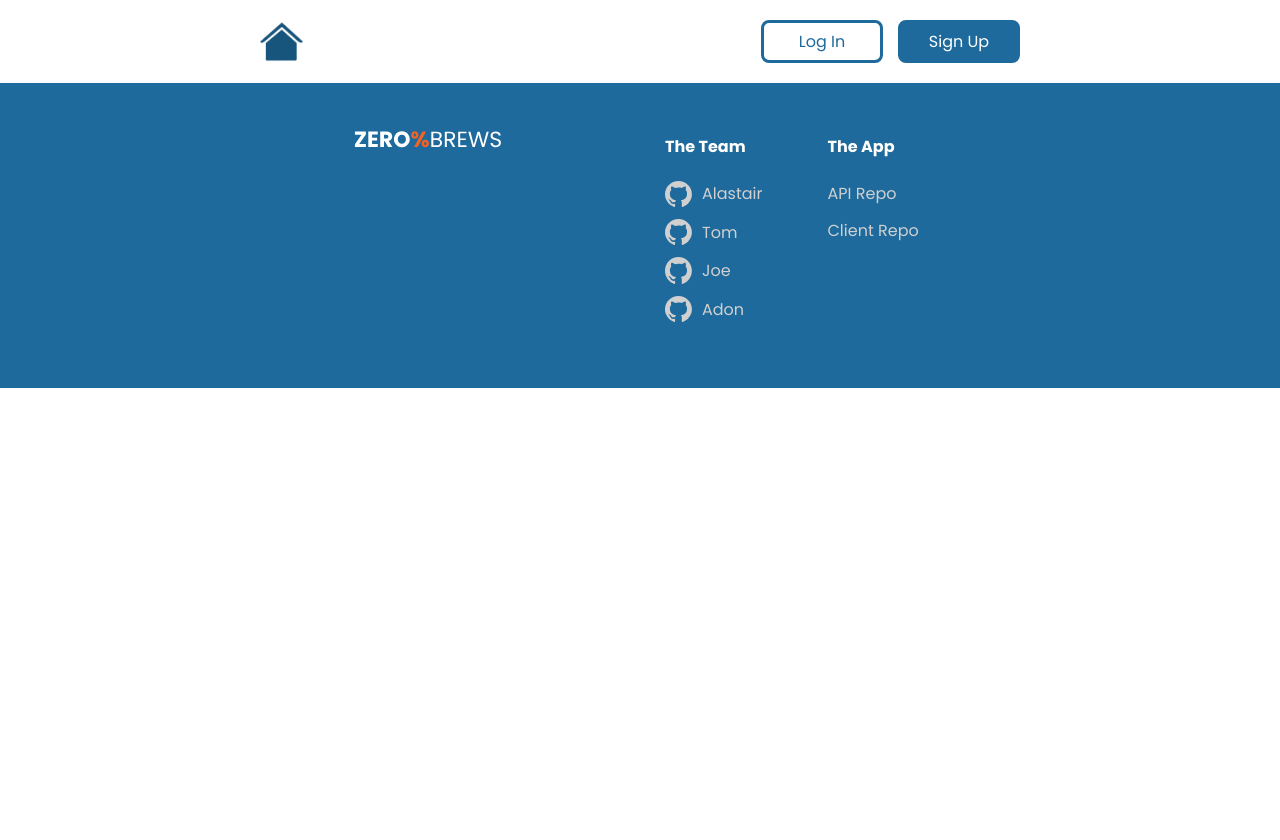
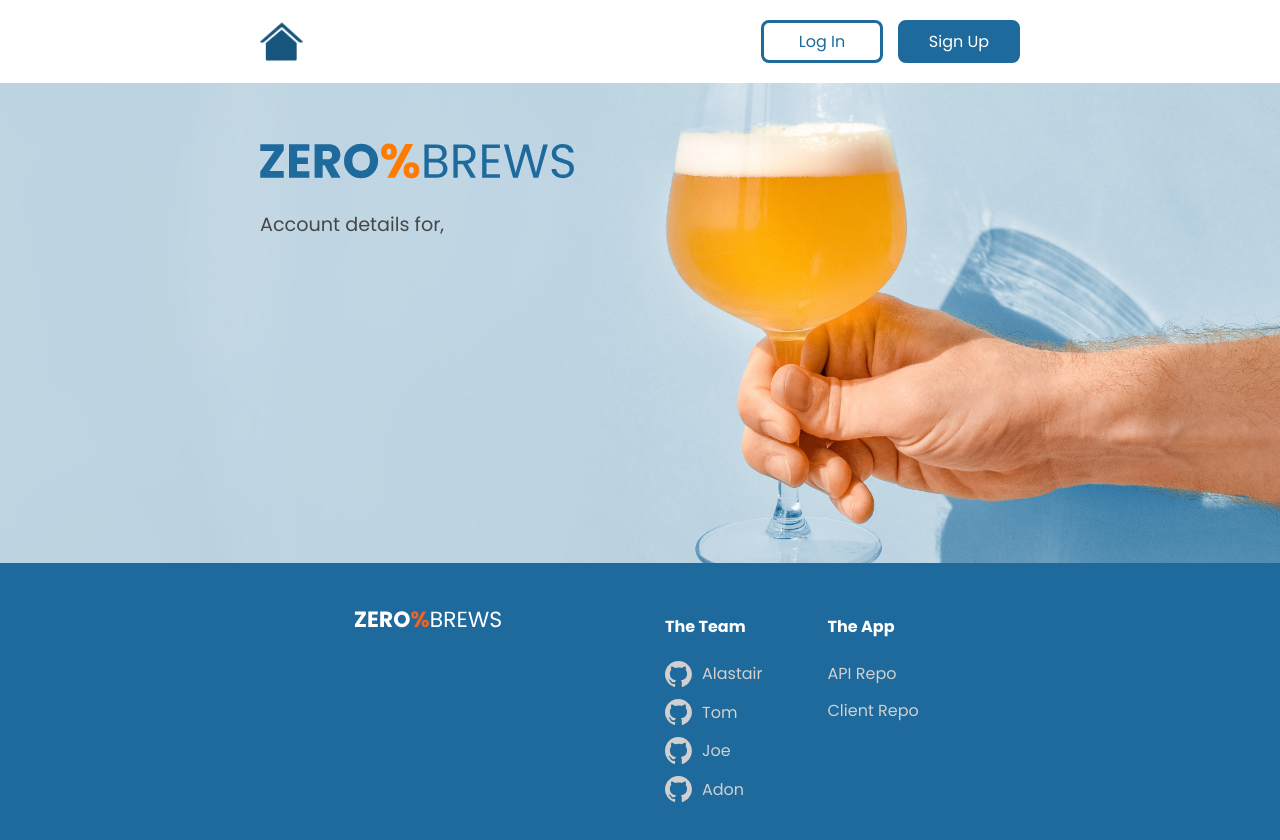
Before and after one commit to alastair10/ZeroPercentBrews-client, a React (Create React App) app: page /account in a window 1280 px wide. Shown: the top 840 px of the page. Before the commit the page ends 800 px from the top, so only its background shows below. Built offline with nearby package versions, Linux system fonts and the light colour scheme.

Commit message:
WIP - Account page and route defined as starting point

```diff
--- a/src/App.js
+++ b/src/App.js
@@ -15,7 +15,7 @@ function App() {
     <>
       <Navbar isLoggedIn={isLoggedIn} setIsLoggedIn={setIsLoggedIn} />
       <Routes>
-        <Route path="/account/:id" element= {<Account />} />
+        <Route path="/account" element= {<Account />} />
         <Route path="/register" element={<Register isLoggedIn={isLoggedIn} setIsLoggedIn={setIsLoggedIn} />} />
         <Route path="/login" element={<Login isLoggedIn={isLoggedIn} setIsLoggedIn={setIsLoggedIn} />} />
         <Route path="/" element={<Home />} />
--- a/src/Pages/Account.js
+++ b/src/Pages/Account.js
@@ -1,31 +1,19 @@
 import Hero from '../Components/Core/Hero';
 import BeerContainer from '../Components/Beer/BeerContainer';
-import { useEffect } from 'react';
-import Loader from '../Components/Core/Loader';
+import { useState } from 'react';
 
 const Account = () => {
-  const [savedBeers, setSavedBeers] = useState();
-  useEffect(() => {
-    fetch(`https://zero-percent-brews-api.onrender.com/api/beers`)
-      .then((response) => response.json())
-      .then((data) => {
-        setTimeout(
-          () =>
-            setSavedBeers(
-              data.sort((a, b) => {
-                return b.comments.length - a.comments.length;
-              })
-            ),
-          2000
-        );
-      });
-  }, []);
+
+  const user_id = window.localStorage.getItem('user_id');
+  const [savedBeers, setSavedBeers] = useState('');
 
 
+  // will need to populate username instead of user_id below
+  // pull in BeerContainer to map through saved results
   return (
     <>
-      <Hero message_1={'Account details for,'} message_2={'USERNAME_HERE'} />
-      {savedBeers ? <BeerContainer beerData={savedBeers} /> : <Loader />}
+      <Hero message_1={'Account details for,'} message_2={user_id} />
+
     </>
   );
 }
```
